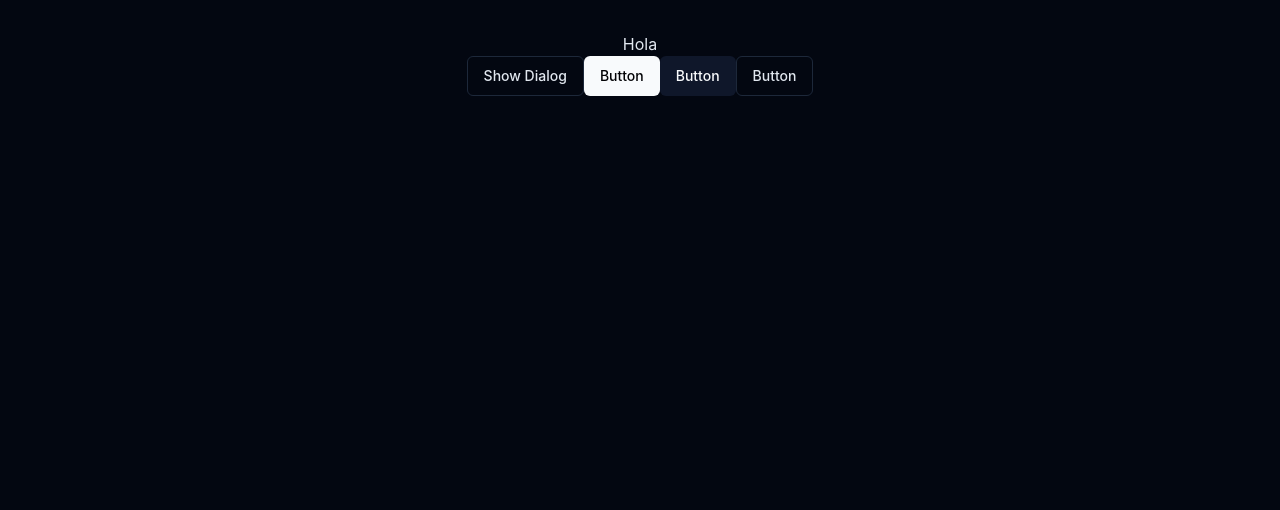
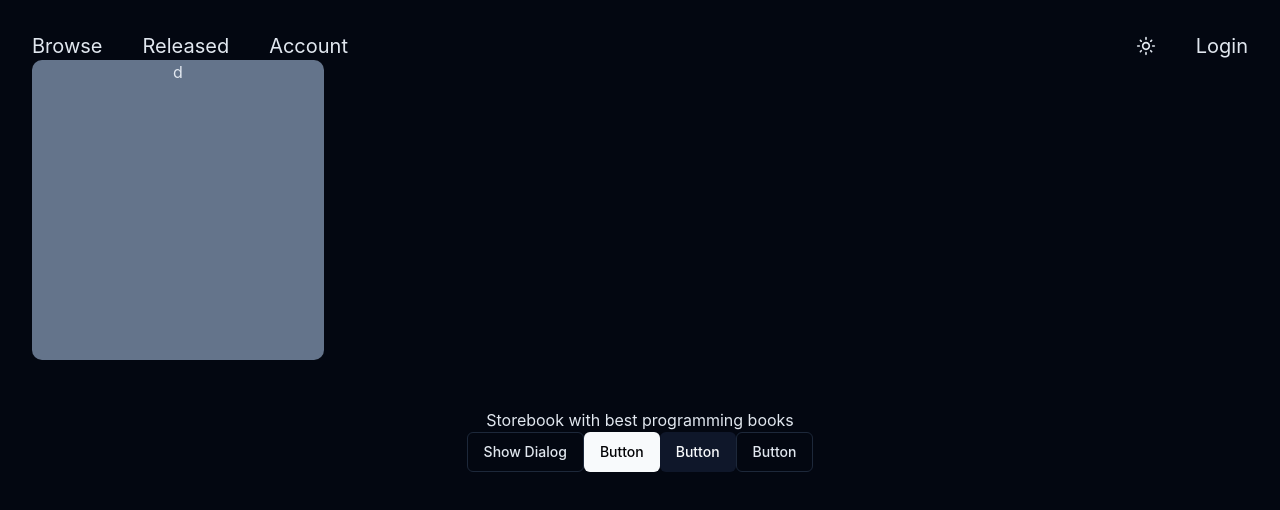
Before and after one commit to Seveneqqq/mongo-movie-rental, a React (Vite) app: page / in a window 1280 px wide. Shown: the top 510 px of the page. Built offline with nearby package versions, Linux system fonts and the light colour scheme; what tw-elements would draw is missing.

Commit message:
Dodanie grida, dodanie headera

```diff
--- a/index.html
+++ b/index.html
@@ -4,7 +4,7 @@
     <meta charset="UTF-8" />
     <link rel="icon" type="image/svg+xml" href="/vite.svg" />
     <meta name="viewport" content="width=device-width, initial-scale=1.0" />
-    <title>Vite + React</title>
+    <title>Storebook</title>
   </head>
   <body>
     <div id="root"></div>
--- a/package.json
+++ b/package.json
@@ -21,6 +21,7 @@
     "mongoose": "^6.10.0",
     "react": "^18.2.0",
     "react-dom": "^18.2.0",
+    "react-icons": "^5.3.0",
     "tailwind-merge": "^1.13.2",
     "tailwindcss-animate": "^1.0.6",
     "tw-elements": "^1.0.0-beta2"
--- a/src/App.jsx
+++ b/src/App.jsx
@@ -4,11 +4,69 @@ import "./App.css";
 import { AlertDialogDemo } from "./components/AlertDialogDemo";
 import { Button } from "@/components/ui/button"
 
+import { MdOutlineNightlight } from "react-icons/md";
+import { MdOutlineLightMode } from "react-icons/md";
+
 
 function App() {
+
+  const [isLoggedIn, setIsLoggedIn] = useState(false);
+  const [isLightTheme, setIsLightTheme] = useState(false);
+
+  const toogleTheme = () => {
+
+    const newTheme = !isLightTheme;
+    console.log(newTheme);
+    setIsLightTheme(newTheme);
+
+    if(newTheme){
+      document.querySelector('html').classList.remove('dark');
+    }
+    else{
+      document.querySelector('html').classList.add('dark');
+    }
+  }
+
   return (
     <>
-      <p>Hola</p>
+      <header>
+        <nav className="flex justify-between">
+          <ul className="flex gap-10 text-xl text-textColor items-center">
+            <li>
+              <a href="/">Browse</a>
+            </li>
+            <li>
+              <a href="/released">Released</a>
+            </li>
+            <li>
+              <a href="/account">Account</a>
+            </li>
+          </ul>
+          <ul className="flex gap-10 text-xl text-textColor items-center">
+            <li>
+              {isLightTheme ? <MdOutlineNightlight onClick={toogleTheme} /> : <MdOutlineLightMode onClick={toogleTheme} /> }
+            </li>
+            <li>
+              {isLoggedIn ? <a href="/logout">Logout</a> : <a href="/login">Login</a>}
+            </li>
+          </ul>
+        </nav>
+      </header>
+
+      <div class="grid grid-cols-12 gap-4">
+
+        <div class="col-span-6 md:col-span-6 lg:col-span-3 rounded-[10px] h-[300px] bg-slate-500">d</div>
+
+      </div>
+
+
+
+
+    <br/>
+    <br/>
+      <p>Storebook with best programming books</p>
+
+
       <AlertDialogDemo />
       <Button >Button</Button>
       <Button variant="secondary">Button</Button>
```
Also changed, not shown: 6 other files (tests, documents, lock files or other folders).
